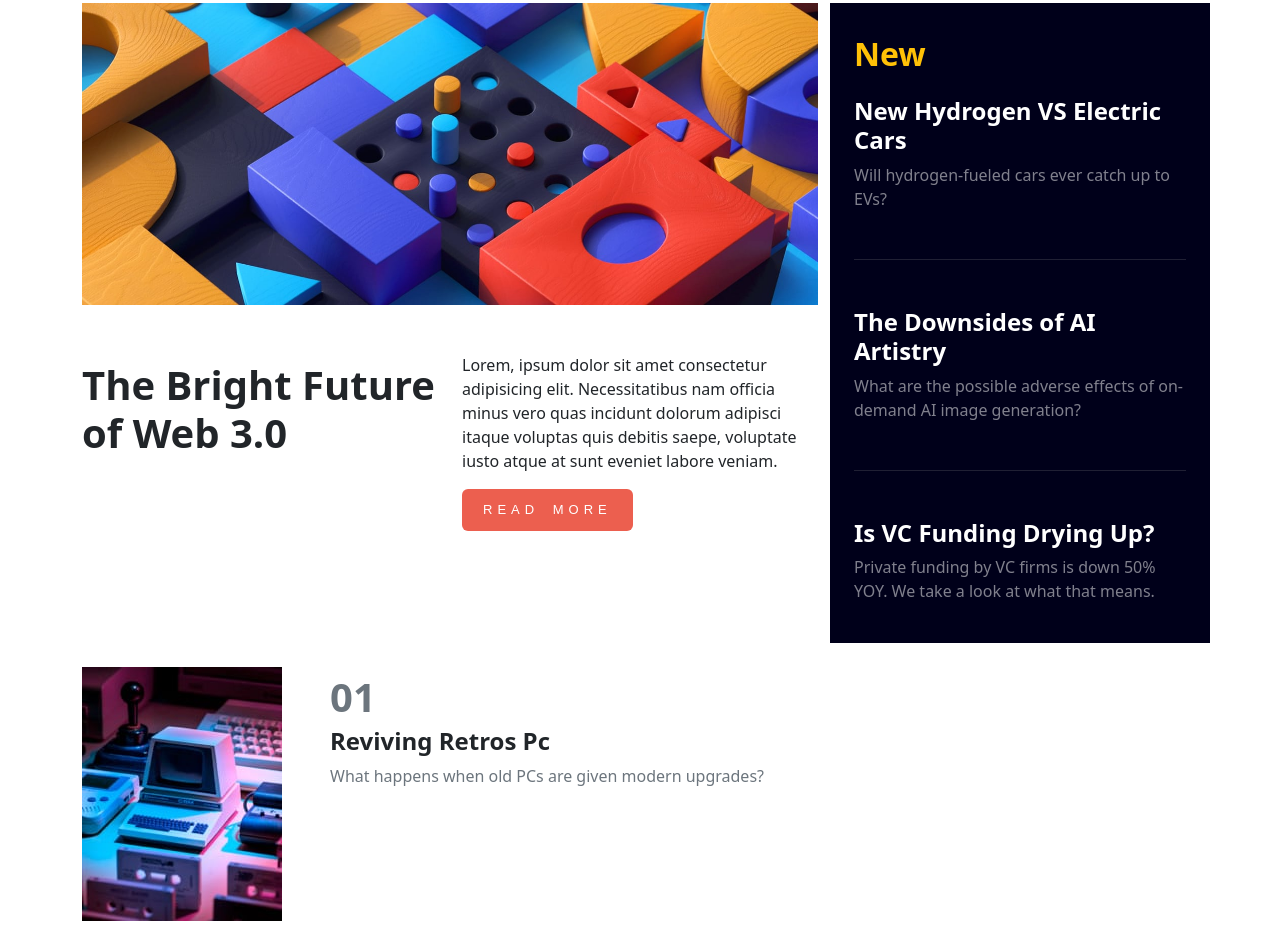
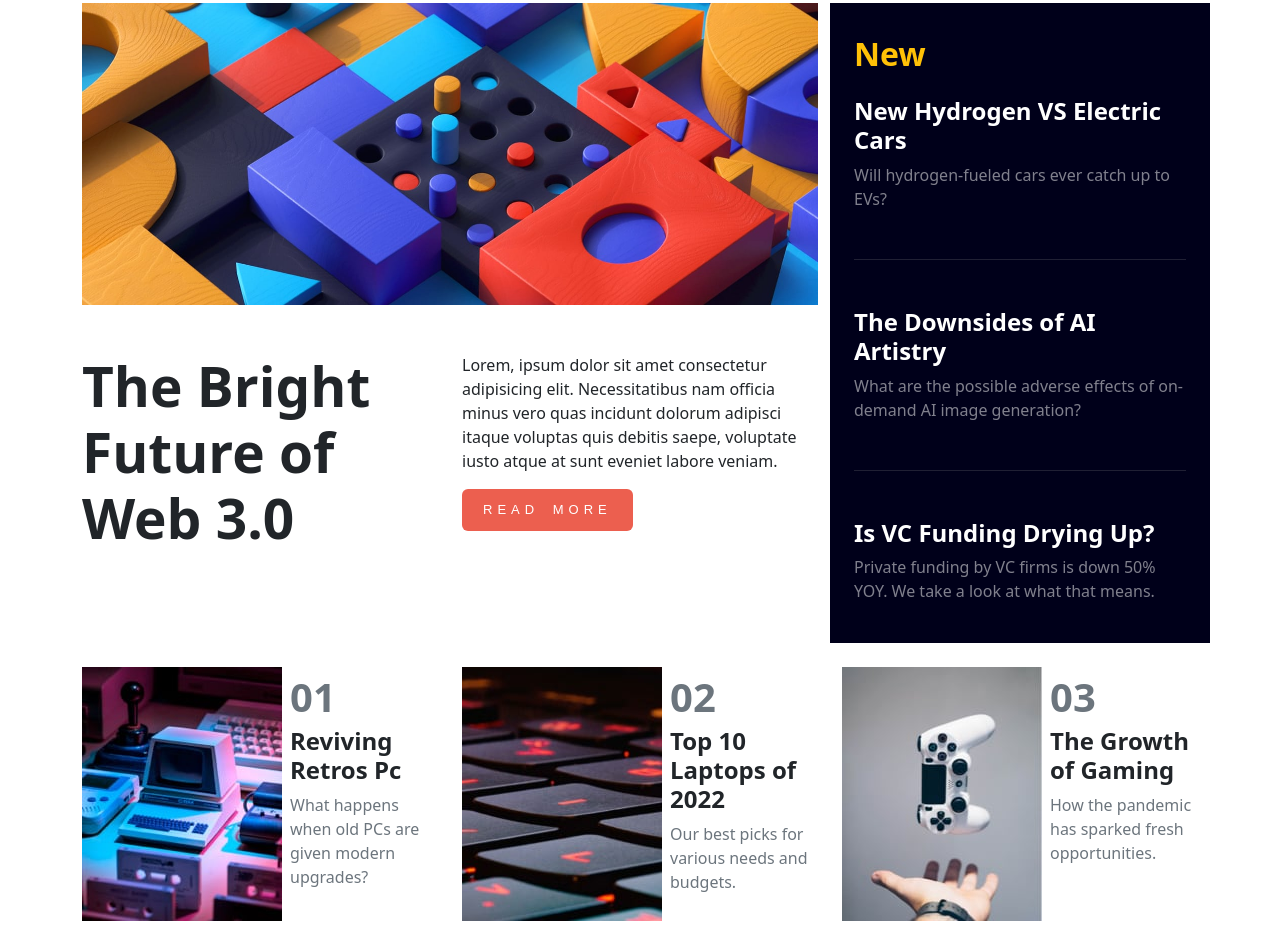
Before and after one commit to gdemartino93/news-homepage-main, a plain HTML site: page index.html in a window 1280 px wide. Shown: the part 63-997 px from the top of the page. Drawn offline with nearby package versions, Linux system fonts and the light colour scheme.

Commit message:
responsive lg

```diff
--- a/index.html
+++ b/index.html
@@ -31,7 +31,7 @@
                 <img src="img/image-web-3-mobile.jpg" alt="" class="img-fluid py-2 d-lg-none">
                 <img src="img/image-web-3-desktop.jpg" alt="" class="img-fluid d-none d-lg-block ">
                 <div class="row my-5">
-                    <div class="col-md-12 col-lg-6">   <h1 class="fw-bold py-2">The Bright Future of Web 3.0</h1></div>
+                    <div class="col-md-12 col-lg-6">   <h1 class="fw-bold" style="font-size:55px;">The Bright Future of Web 3.0</h1></div>
                     <div class="col-md-12 col-lg-6">  <p>Lorem, ipsum dolor sit amet consectetur adipisicing elit. Necessitatibus nam officia minus vero quas incidunt dolorum adipisci itaque voluptas quis debitis saepe, voluptate iusto atque at sunt eveniet labore veniam.
                     </p>
                 <button class="btn"> READ MORE</button></div>
@@ -50,8 +50,8 @@
             </div>
             </div>
         <!-- close row -->
-        <div class="row my-4 gap-3">
-            <div class="col-12 d-flex gap-5">
+        <div class="row my-4">
+            <div class="col-12 col-lg-4 d-flex gap-2">
                 <img src="img/image-retro-pcs.jpg" class="img-fluid" alt="">
                 <div class="txt-ico">
                 <span class="text-secondary fw-bold fs-1">01</span>
@@ -60,7 +60,7 @@
 
             </div>
             </div>
-            <div class="col-12 d-flex gap-5">
+            <div class="col-12 col-lg-4 d-flex gap-2">
                 <img src="img/image-top-laptops.jpg" class="img-fluid" alt="">
                 <div class="txt-ico">
                 <span class="text-secondary fw-bold fs-1">02</span>
@@ -69,7 +69,7 @@
 
             </div>
             </div>
-            <div class="col-12 d-flex gap-5">
+            <div class="col-12 col-lg-4 d-flex gap-2">
                 <img src="img/image-gaming-growth.jpg" class="img-fluid" alt="">
                 <div class="txt-ico">
                 <span class="text-secondary fw-bold fs-1">03</span>
```
